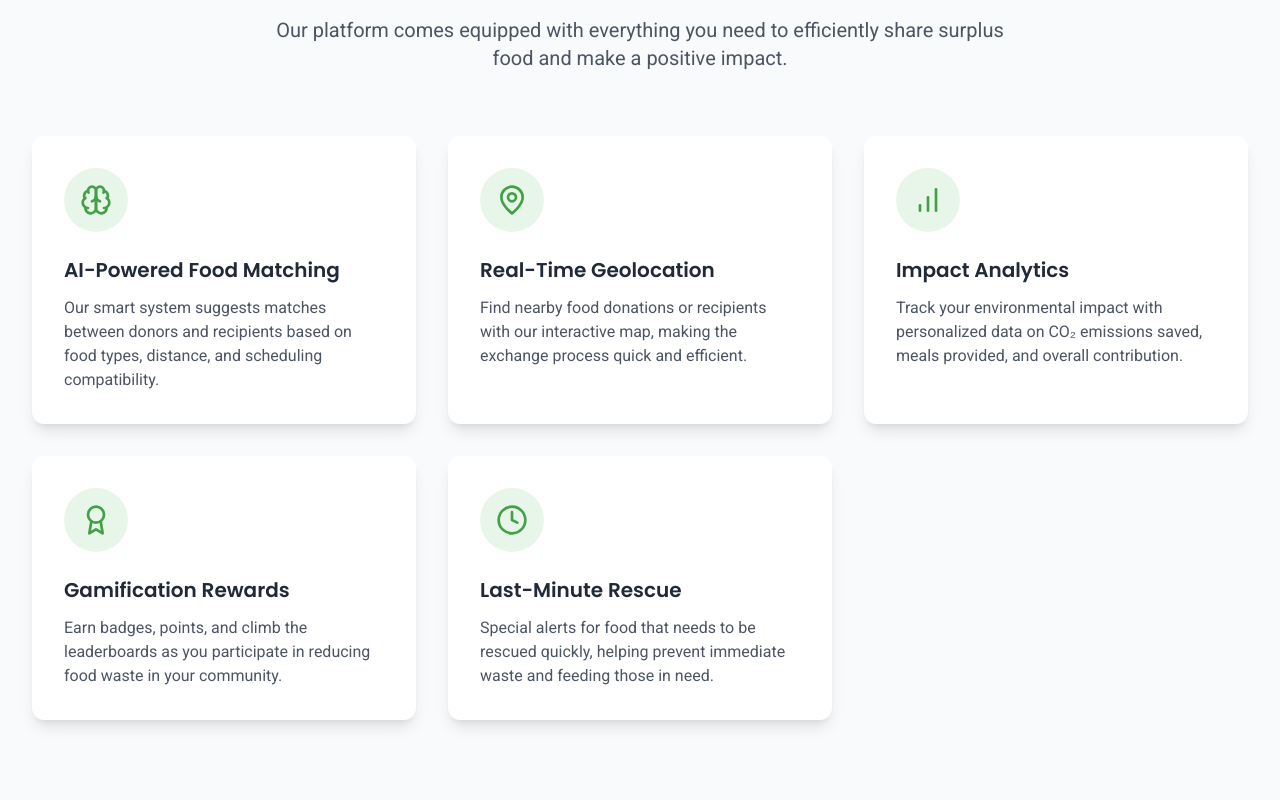
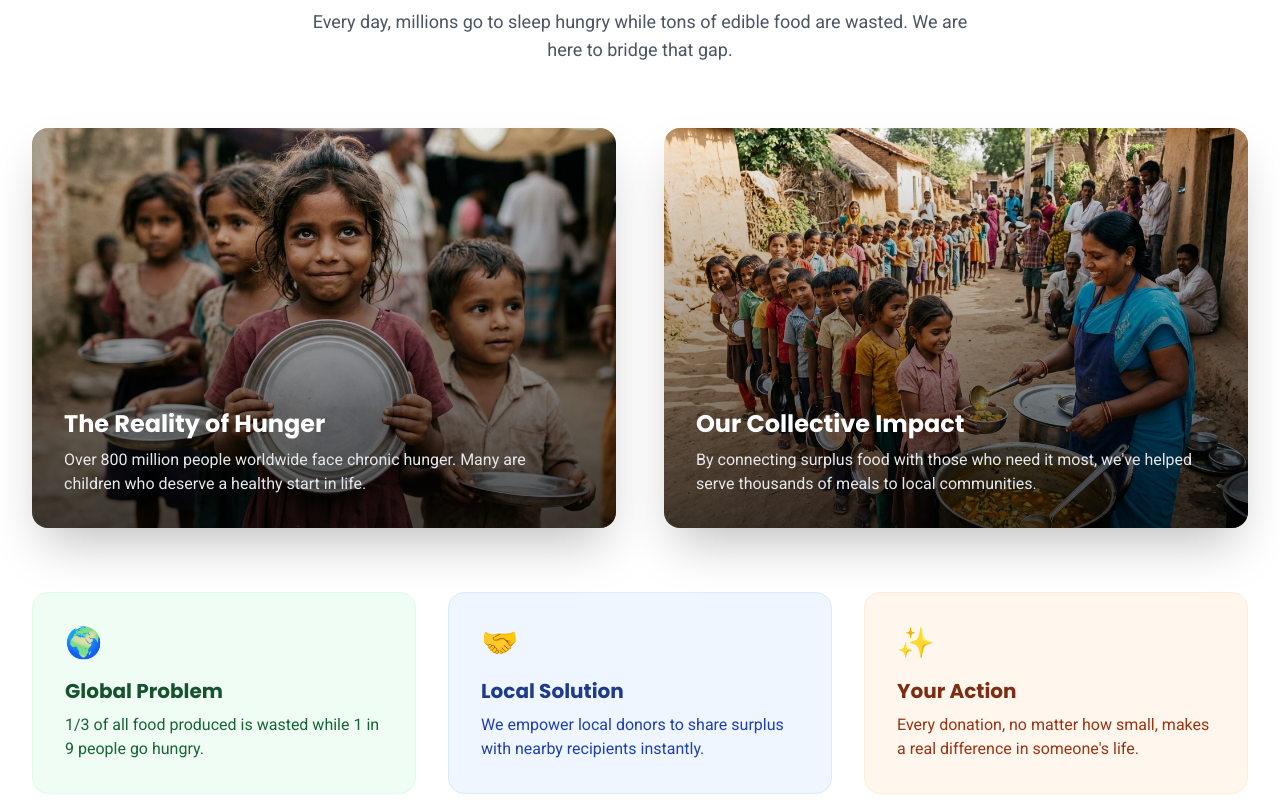
Before and after one commit to Khangulamgousamjat/food-waste-management, a React (Vite) app in the folder CodeBase/: page / in a window 1280 px wide. Shown: the part 940-1740 px from the top of the page. Built offline with nearby package versions, Linux system fonts and the light colour scheme; no server answers; the database is empty.

Commit message:
feat: add mission section with images to landing page

```diff
--- /dev/null
+++ b/CodeBase/src/components/home/MissionSection.tsx
@@ -0,0 +1,131 @@
+import React from 'react';
+import { motion } from 'framer-motion';
+
+const MissionSection: React.FC = () => {
+  return (
+    <section className="py-20 bg-white">
+      <div className="container-custom">
+        <div className="text-center mb-16">
+          <motion.h2
+            className="text-3xl md:text-4xl font-bold mb-4 text-gray-900"
+            initial={{ opacity: 0, y: 20 }}
+            whileInView={{ opacity: 1, y: 0 }}
+            viewport={{ once: true }}
+            transition={{ duration: 0.6 }}
+          >
+            Our Mission: <span className="text-primary-600">Ending Hunger</span>
+          </motion.h2>
+          <motion.p
+            className="text-gray-600 max-w-2xl mx-auto text-lg"
+            initial={{ opacity: 0, y: 20 }}
+            whileInView={{ opacity: 1, y: 0 }}
+            viewport={{ once: true }}
+            transition={{ duration: 0.6, delay: 0.2 }}
+          >
+            Every day, millions go to sleep hungry while tons of edible food are wasted.
+            We are here to bridge that gap.
+          </motion.p>
+        </div>
+
+        <div className="grid grid-cols-1 lg:grid-cols-2 gap-12 items-center">
+          {/* Image 1 with Info */}
+          <motion.div
+            className="flex flex-col space-y-6"
+            initial={{ opacity: 0, x: -30 }}
+            whileInView={{ opacity: 1, x: 0 }}
+            viewport={{ once: true }}
+            transition={{ duration: 0.8 }}
+          >
+            <div className="relative overflow-hidden rounded-2xl shadow-2xl group">
+              <img
+                src="/images/hunger-mission-1.png"
+                alt="Children waiting for food"
+                className="w-full h-[400px] object-cover transition-transform duration-700 group-hover:scale-110"
+              />
+              <div className="absolute inset-0 bg-gradient-to-t from-black/70 to-transparent flex items-end p-8">
+                <div>
+                  <h3 className="text-2xl font-bold text-white mb-2">The Reality of Hunger</h3>
+                  <p className="text-gray-200">
+                    Over 800 million people worldwide face chronic hunger. Many are children who deserve a healthy start in life.
+                  </p>
+                </div>
+              </div>
+            </div>
+          </motion.div>
+
+          {/* Image 2 with Info */}
+          <motion.div
+            className="flex flex-col space-y-6"
+            initial={{ opacity: 0, x: 30 }}
+            whileInView={{ opacity: 1, x: 0 }}
+            viewport={{ once: true }}
+            transition={{ duration: 0.8 }}
+          >
+            <div className="relative overflow-hidden rounded-2xl shadow-2xl group">
+              <img
+                src="/images/hunger-mission-2.png"
+                alt="Volunteer serving food"
+                className="w-full h-[400px] object-cover transition-transform duration-700 group-hover:scale-110"
+              />
+              <div className="absolute inset-0 bg-gradient-to-t from-black/70 to-transparent flex items-end p-8">
+                <div>
+                  <h3 className="text-2xl font-bold text-white mb-2">Our Collective Impact</h3>
+                  <p className="text-gray-200">
+                    By connecting surplus food with those who need it most, we've helped serve thousands of meals to local communities.
+                  </p>
+                </div>
+              </div>
+            </div>
+          </motion.div>
+        </div>
+
+        {/* Informational Cards */}
+        <div className="grid grid-cols-1 md:grid-cols-3 gap-8 mt-16">
+          <motion.div
+            className="bg-green-50 p-8 rounded-2xl border border-green-100"
+            initial={{ opacity: 0, y: 20 }}
+            whileInView={{ opacity: 1, y: 0 }}
+            viewport={{ once: true }}
+            transition={{ duration: 0.6, delay: 0.4 }}
+          >
+            <div className="text-3xl mb-4">🌍</div>
+            <h4 className="text-xl font-bold mb-2 text-green-900">Global Problem</h4>
+            <p className="text-green-800">
+              1/3 of all food produced is wasted while 1 in 9 people go hungry.
+            </p>
+          </motion.div>
+
+          <motion.div
+            className="bg-blue-50 p-8 rounded-2xl border border-blue-100"
+            initial={{ opacity: 0, y: 20 }}
+            whileInView={{ opacity: 1, y: 0 }}
+            viewport={{ once: true }}
+            transition={{ duration: 0.6, delay: 0.5 }}
+          >
+            <div className="text-3xl mb-4">🤝</div>
+            <h4 className="text-xl font-bold mb-2 text-blue-900">Local Solution</h4>
+            <p className="text-blue-800">
+              We empower local donors to share surplus with nearby recipients instantly.
+            </p>
+          </motion.div>
+
+          <motion.div
+            className="bg-orange-50 p-8 rounded-2xl border border-orange-100"
+            initial={{ opacity: 0, y: 20 }}
+            whileInView={{ opacity: 1, y: 0 }}
+            viewport={{ once: true }}
+            transition={{ duration: 0.6, delay: 0.6 }}
+          >
+            <div className="text-3xl mb-4">✨</div>
+            <h4 className="text-xl font-bold mb-2 text-orange-900">Your Action</h4>
+            <p className="text-orange-800">
+              Every donation, no matter how small, makes a real difference in someone's life.
+            </p>
+          </motion.div>
+        </div>
+      </div>
+    </section>
+  );
+};
+
+export default MissionSection;
--- a/CodeBase/src/pages/HomePage.tsx
+++ b/CodeBase/src/pages/HomePage.tsx
@@ -1,5 +1,6 @@
 import React from 'react';
 import Hero from '../components/home/Hero';
+import MissionSection from '../components/home/MissionSection';
 import Features from '../components/home/Features';
 import HowItWorks from '../components/home/HowItWorks';
 import ImpactStats from '../components/home/ImpactStats';
@@ -10,6 +11,7 @@ const HomePage: React.FC = () => {
   return (
     <div>
       <Hero />
+      <MissionSection />
       <Features />
       <HowItWorks />
       <ImpactStats />
```
Also changed, not shown: CodeBase/public/images/hunger-mission-1.png (added), CodeBase/public/images/hunger-mission-2.png (added).
